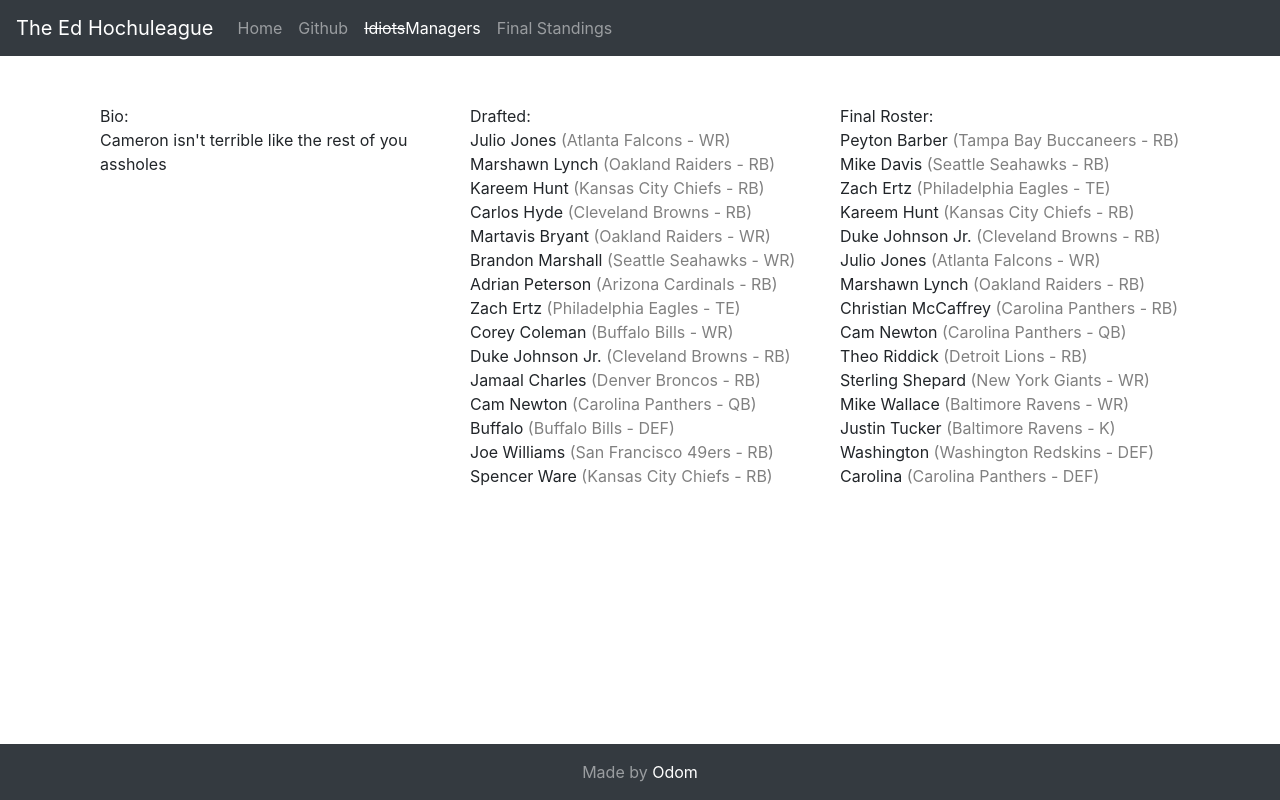
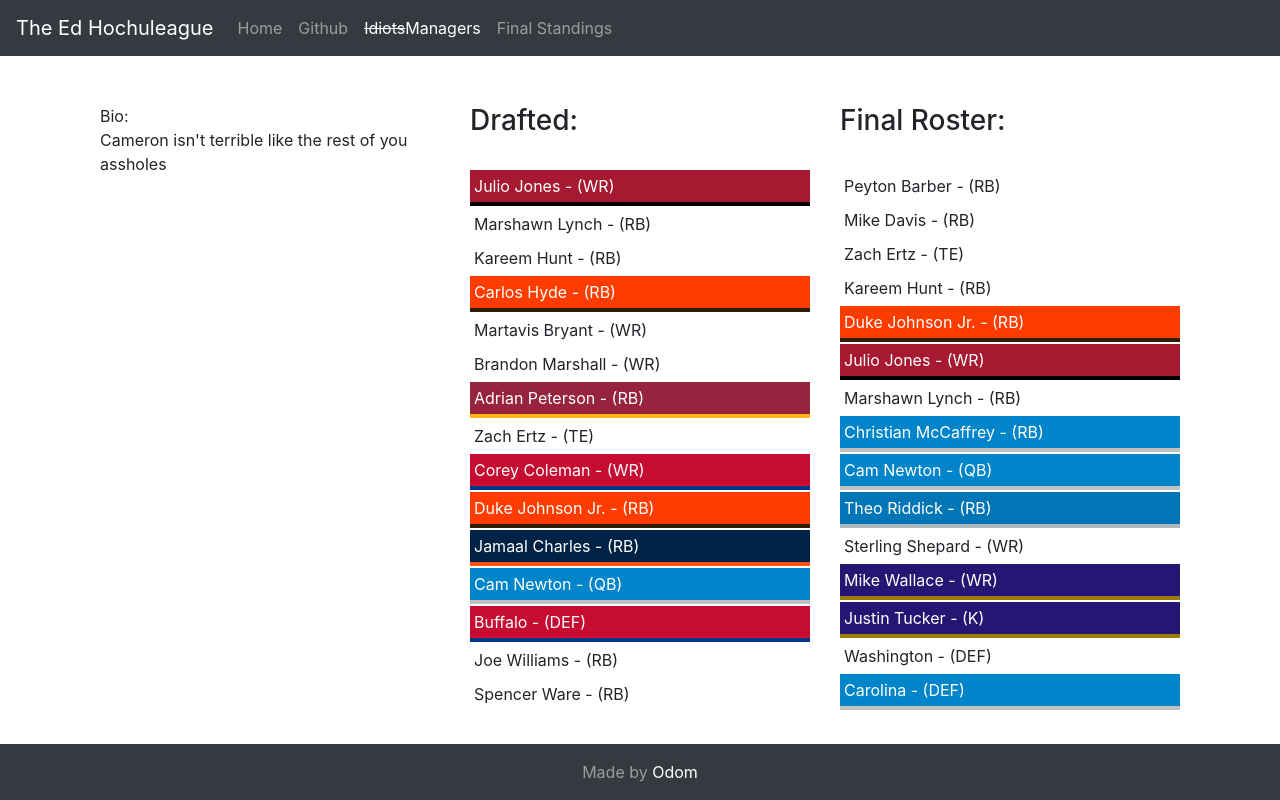
Before and after one commit to joshodom/FantasyFootball2018, an Angular app: page /idiots in a window 1280 px wide. Built offline with nearby package versions, Linux system fonts and the light colour scheme.

Commit message:
STYLISH AF YO

```diff
--- a/src/app/ui/idiots/idiots.component.ts
+++ b/src/app/ui/idiots/idiots.component.ts
@@ -4,41 +4,41 @@
 import { Player } from '../models/player';
 
 enum NFCTeams {
-  Arizona = "Arizona Cardinals",
-  Atlanta = "Atlanta Falcons",
-  Carolina = "Carolina Panthers",
-  Chicago = "Chicago Bears",
-  Dallas = "Dallas Cowboys",
-  Detroit = "Detroit Lions",
-  GreenBay = "Green Bay Packers",
-  LosAngeles = "Los Angeles Rams",
-  Minnesota = "Minnesota Vikings",
-  NewOrleans = "New Orleans Saints",
-  NewYork = "New York Giants",
-  Philadelphia = "Philadelphia Eagles",
-  SanFrancisco = "San Francisco 49ers",
-  Seattle = "Seattle Seahawks",
-  TampaBay = "Tampa Bay Buccaneers",
-  Washington = "Washington Redskins"
+  Arizona = "ARI",
+  Atlanta = "ATL",
+  Carolina = "CAR",
+  Chicago = "CHI",
+  Dallas = "DAL",
+  Detroit = "DET",
+  GreenBay = "GB",
+  LosAngeles = "LAR",
+  Minnesota = "MIN",
+  NewOrleans = "NO",
+  NewYork = "NYG",
+  Philadelphia = "PHI",
+  SanFrancisco = "SF",
+  Seattle = "SEA",
+  TampaBay = "TB",
+  Washington = "WASH"
 };
 
 enum AFCTeams {
-  Baltimore = 'Baltimore Ravens',
-  Buffalo = 'Buffalo Bills',
-  Cincinnati = 'Cincinatti Bengals',
-  Cleveland = 'Cleveland Browns',
-  Denver = 'Denver Broncos',
-  Houston = 'Houston Texans',
-  Indianapolis = 'Indianapolis Colts',
-  Jacksonville = 'Jacksonville Jaguars',
-  KansasCity = 'Kansas City Chiefs',
-  LosAngeles = 'Los Angeles Chargers',
-  Miami = 'Miami Dolphins',
-  NewEngland = 'New England Patriots',
-  NewYork = 'New York Jets',
-  Oakland = 'Oakland Raiders',
-  Pittsburgh = 'Pittsburgh Steelers',
-  Tennessee = 'Tennessee Titans'
+  Baltimore = 'BAL',
+  Buffalo = 'BUF',
+  Cincinnati = 'CIN',
+  Cleveland = 'CLE',
+  Denver = 'DEN',
+  Houston = 'HOU',
+  Indianapolis = 'IND',
+  Jacksonville = 'JAC',
+  KansasCity = 'KC',
+  LosAngeles = 'LAC',
+  Miami = 'MIA',
+  NewEngland = 'NE',
+  NewYork = 'NYJ',
+  Oakland = 'OAK',
+  Pittsburgh = 'PIT',
+  Tennessee = 'TEN'
 };
 
 enum Positions {
--- a/src/app/ui/manager-card/manager-card.component.css
+++ b/src/app/ui/manager-card/manager-card.component.css
@@ -1,3 +1,14 @@
 .playerSubInfo {
     color: gray;
 }
+
+h3 {
+    padding: 0px;
+}
+
+span {
+    display: inline-block;
+    padding: 4px;
+    margin-bottom: 2px;
+    width: 100%;
+}
--- a/src/app/ui/manager-card/manager-card.component.html
+++ b/src/app/ui/manager-card/manager-card.component.html
@@ -1,19 +1,25 @@
-<div class="container content"> <!-- container centers content on large screens -->
-  <div class="row">             <!-- responsive row has 12 columns by default -->
-    <div class="col-md-4">      <!-- uses 6 columns on medium and larger screens... -->
-      Bio: <br />
-      {{_manager.bio}}
+<div class="container content">
+  <!-- container centers content on large screens -->
+  <div class="row">
+    <!-- responsive row has 12 columns by default -->
+    <div class="col-md-4">
+      <!-- uses 6 columns on medium and larger screens... -->
+      Bio:
+      <br /> {{_manager.bio}}
     </div>
-    <div class="col-md-4">     <!-- uses 12 columns on smaller than medium screens -->
-      Drafted: <br />
-      <div *ngFor="let player of manager.draftedTeam.players">
-        {{player.name}} <span class="playerSubInfo">({{player.team}} - {{player.position}})</span>
+    <div class="col-md-4">
+      <!-- uses 12 columns on smaller than medium screens -->
+      <h3>Drafted: </h3>
+      <br />
+      <div *ngFor="let player of manager.draftedTeam.players" class="playerCard">
+        <span class="{{player.team}}">{{player.name}} - ({{player.position}})</span>
       </div>
     </div>
     <div class="col-md-4">
-      Final Roster: <br />
-      <div *ngFor="let player of manager.finalTeam.players">
-        {{player.name}} <span class="playerSubInfo">({{player.team}} - {{player.position}})</span>
+      <h3>Final Roster:</h3>
+      <br />
+      <div *ngFor="let player of manager.finalTeam.players" class="playerCard">
+        <span class="{{player.team}}">{{player.name}} - ({{player.position}})</span>
       </div>
     </div>
   </div>
--- a/src/styles.css
+++ b/src/styles.css
@@ -1 +1,66 @@
 /* You can add global styles to this file, and also import other style files */
+.ARI {
+    background: #97233F;
+    color: white;
+    border-bottom: 4px solid #FFB612;
+}
+.ATL {
+    background: #A71930;
+    color: white;
+    border-bottom: 4px solid black;
+}
+.BAL {
+    background: #241773;
+    color: white;
+    border-bottom: 4px solid #9E7C0C;
+}
+.BUF {
+    background: #C60C30;
+    color: white;
+    border-bottom: 4px solid #00338D;
+}
+.CAR {
+    background: #0085CA;
+    color: white;
+    border-bottom: 4px solid #BFC0BF;
+}
+.CHI {
+    background: #0B162A;
+    color: white;
+    border-bottom: 4px solid #C83803;
+}
+.CIN {
+    background: #FB4F14;
+    color: white;
+    border-bottom: 4px dashed black;
+}
+.CLE {
+    background: #FF3C00;
+    color: white;
+    border-bottom: 4px solid #311D00;
+}
+.DAL {
+    background: #041E42;
+    color: white;
+    border-bottom: 4px solid #869397;
+}
+.DEN {
+    background: #024;
+    color: white;
+    border-bottom: 4px solid #FB4F14;
+}
+.DET {
+    background: #0076B6;
+    color: white;
+    border-bottom: 4px solid #B0B7BC;
+}
+.GB {
+    background: #203731;
+    color: white;
+    border-bottom: 4px solid #FFB612;
+}
+.HOU {
+    background: #03202F;
+    color: white;
+    border-bottom: 4px solid #A71930;
+}
```
